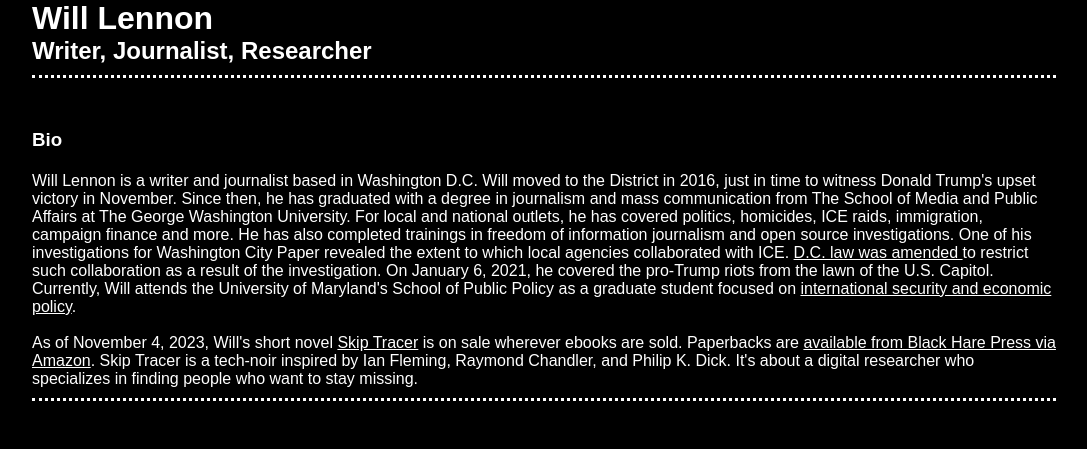
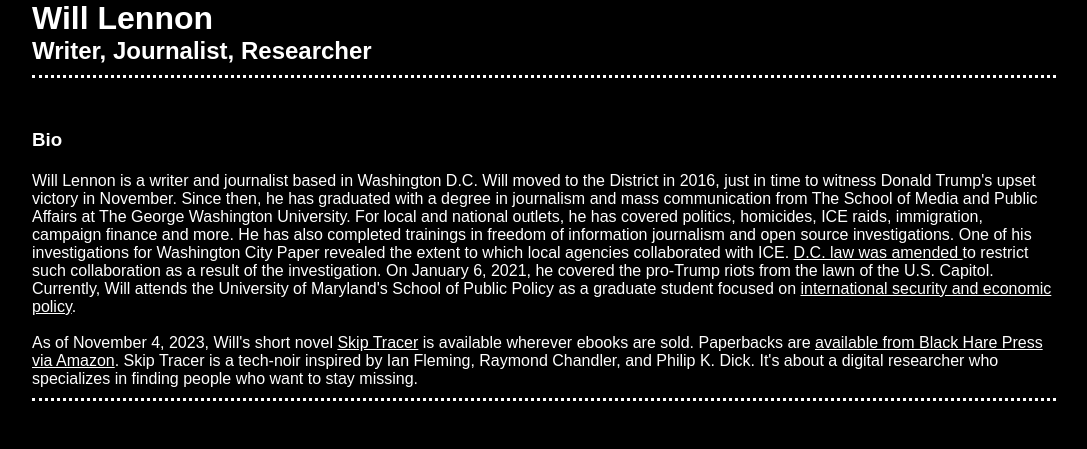
Before and after one commit to wlennon-864/wlennon-864.github.io, a plain HTML site: page index.html in a window 1280 px wide. Shown: the top 449 px of the page, without its empty margins (96-1183 px from the left). Drawn offline with Linux system fonts and the light colour scheme.

Commit message:
just fixing a stupid mistake

```diff
--- a/index.html
+++ b/index.html
@@ -40,7 +40,7 @@
         </br>
 
           <p> As of November 4, 2023, Will's short novel <a href="https://www.blackharepress.com/skip-tracer-by-will-lennon/">
-              Skip Tracer</a> is on sale wherever ebooks are sold.
+              Skip Tracer</a> is available wherever ebooks are sold.
               Paperbacks are <a href="https://www.amazon.com/Skip-Tracer-Will-Lennon/dp/B0CLM1ZQN1/ref=tmm_pap_swatch_0?_encoding=UTF8&qid=1699107821&sr=8-3">
               available from Black Hare Press via Amazon</a>. Skip Tracer is a tech-noir inspired by Ian Fleming, Raymond Chandler, and Philip K. Dick.
               It's about a digital researcher who specializes in finding people who want to stay missing.
```
